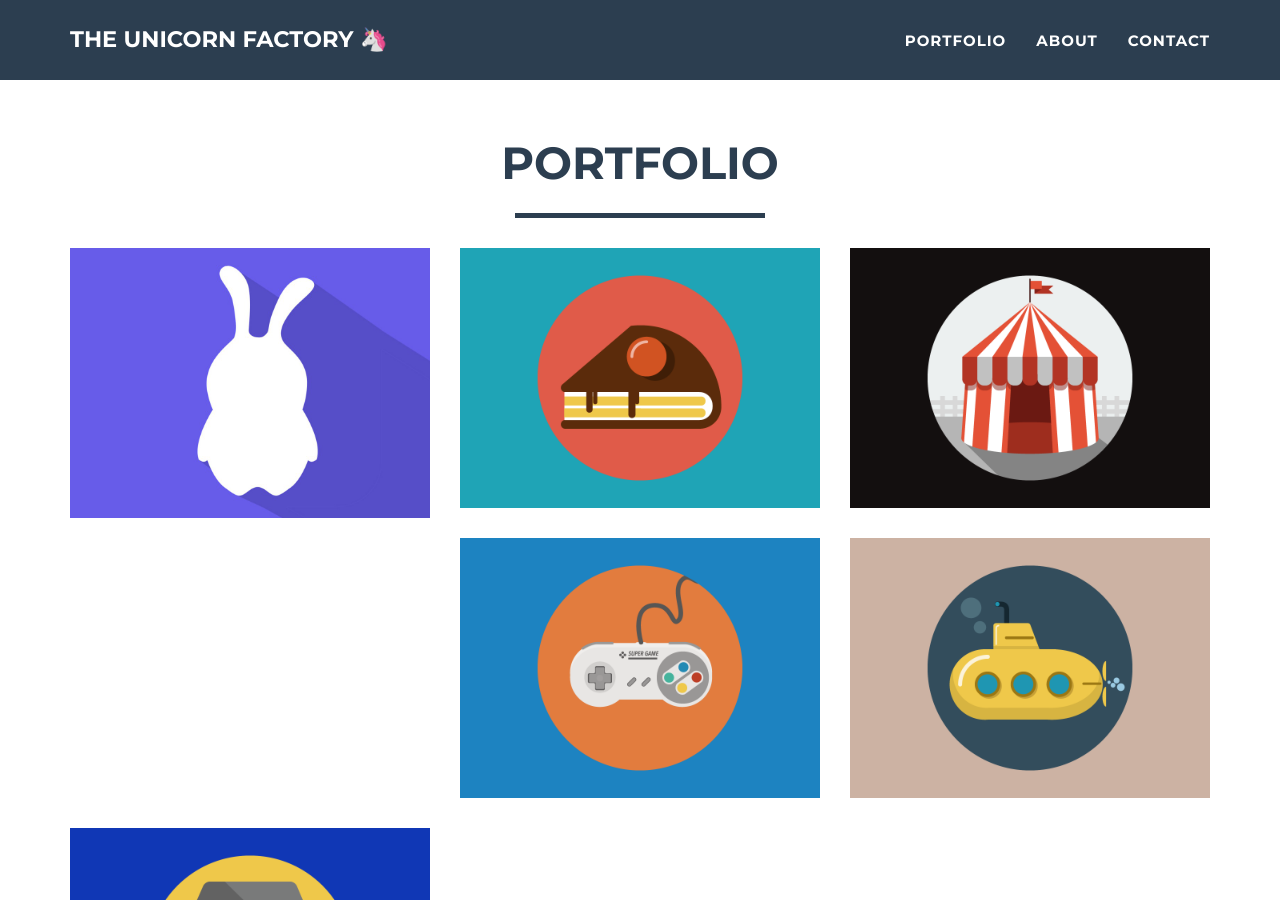
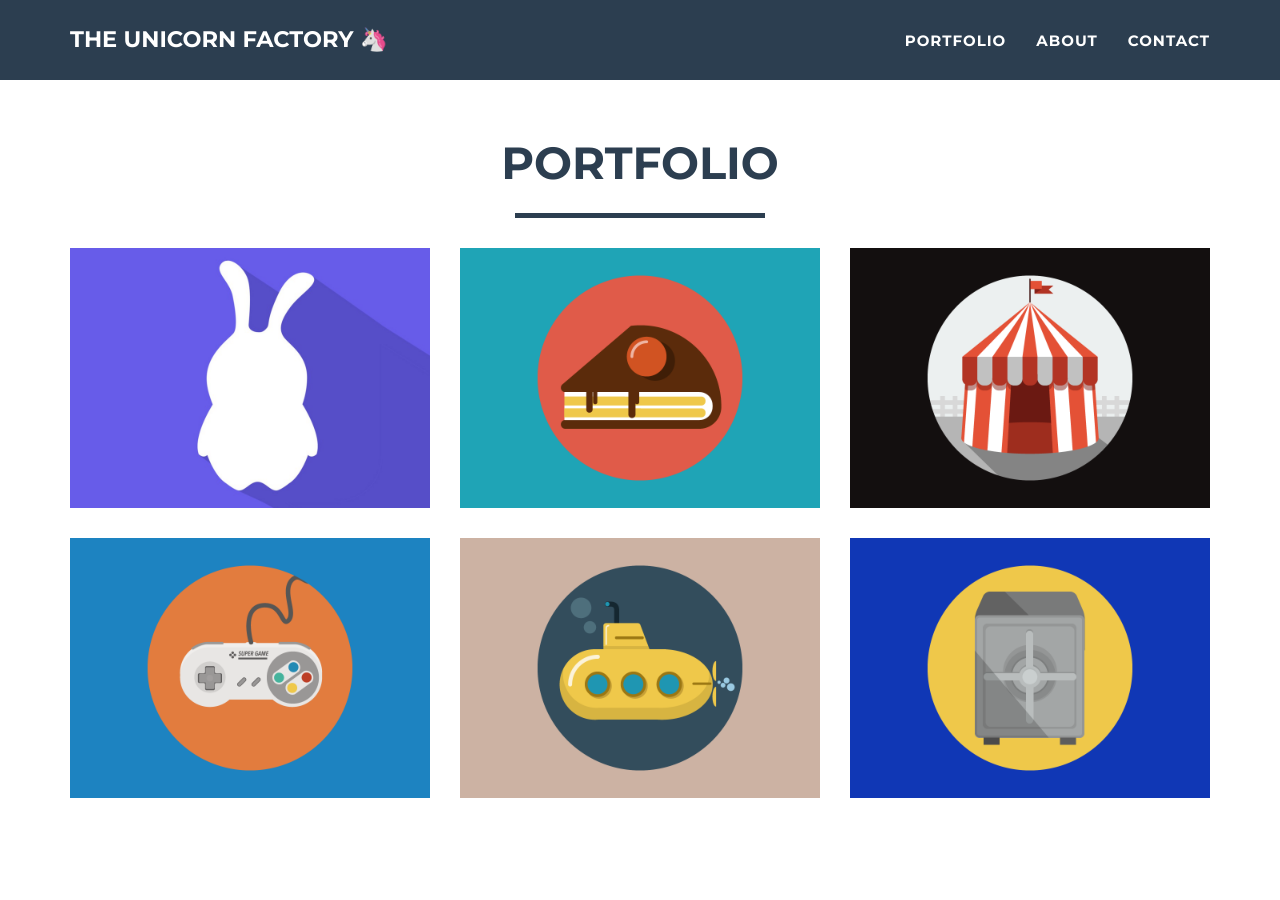
Before and after one commit to theunicornfactory/theunicornfactory.github.io, a Jekyll site: the page built from index.html, in a window 1280 px wide and 900 px high, scrolled down 461 px. Built offline with Jekyll 4.4.1, drawn with Linux system fonts in a browser that asks for light colours.

Commit message:
Kuggle Portfolio

```diff
--- a/_posts/2015-01-01-kuggle.markdown
+++ b/_posts/2015-01-01-kuggle.markdown
@@ -2,8 +2,8 @@
 layout: default
 modal-id: 1
 date: 2015-01-01
-img: kuggle.jpg
-alt: image-alt
+img: kuggle.png
+alt: Kuggle
 project-date: January 2015
 client: Kuggle Technologies Limited
 category: Full Startup Service
```
Also changed, not shown: img/portfolio/kuggle.jpg (deleted), img/portfolio/kuggle.png (added).
